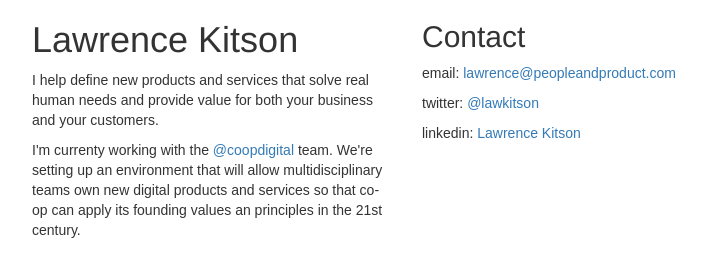
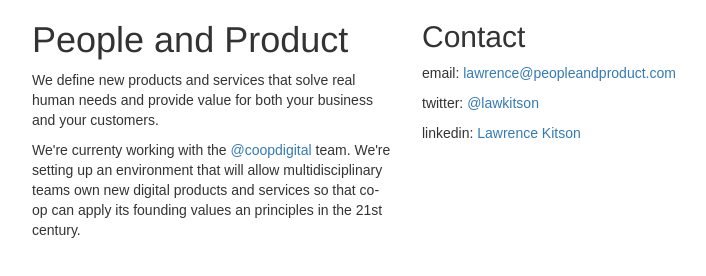
Before and after one commit to lawkitson/peopleandproduct, a plain HTML site: page index.html in a window 1280 px wide. Shown: the whole page, without its empty margins (38-744 px from the left). Drawn offline with nearby package versions, Linux system fonts and the light colour scheme.

Commit message:
Changed I to We and Site name

```diff
--- a/index.html
+++ b/index.html
@@ -23,9 +23,9 @@
 		<div class="container">
   			<div class="row">
   				<div class="col-sm-4">
-  				<h1>Lawrence Kitson</h1>
-  				<p>I help define new products and services that solve real human needs and provide value for both your business and your customers.</p>
-  				<p>I'm currenty working with the <a href="http://twitter.com/coopdigital" target="_blank">@coopdigital</a> team. We're setting up an environment that will allow multidisciplinary teams own new digital products and services so that co-op can apply its founding values an principles in the 21st century. </p>
+  				<h1>People and Product</h1>
+  				<p>We define new products and services that solve real human needs and provide value for both your business and your customers.</p>
+  				<p>We're currenty working with the <a href="http://twitter.com/coopdigital" target="_blank">@coopdigital</a> team. We're setting up an environment that will allow multidisciplinary teams own new digital products and services so that co-op can apply its founding values an principles in the 21st century. </p>
   				</div>
   				<div class="col-sm-8">
   				<h2>Contact</h2>
```
